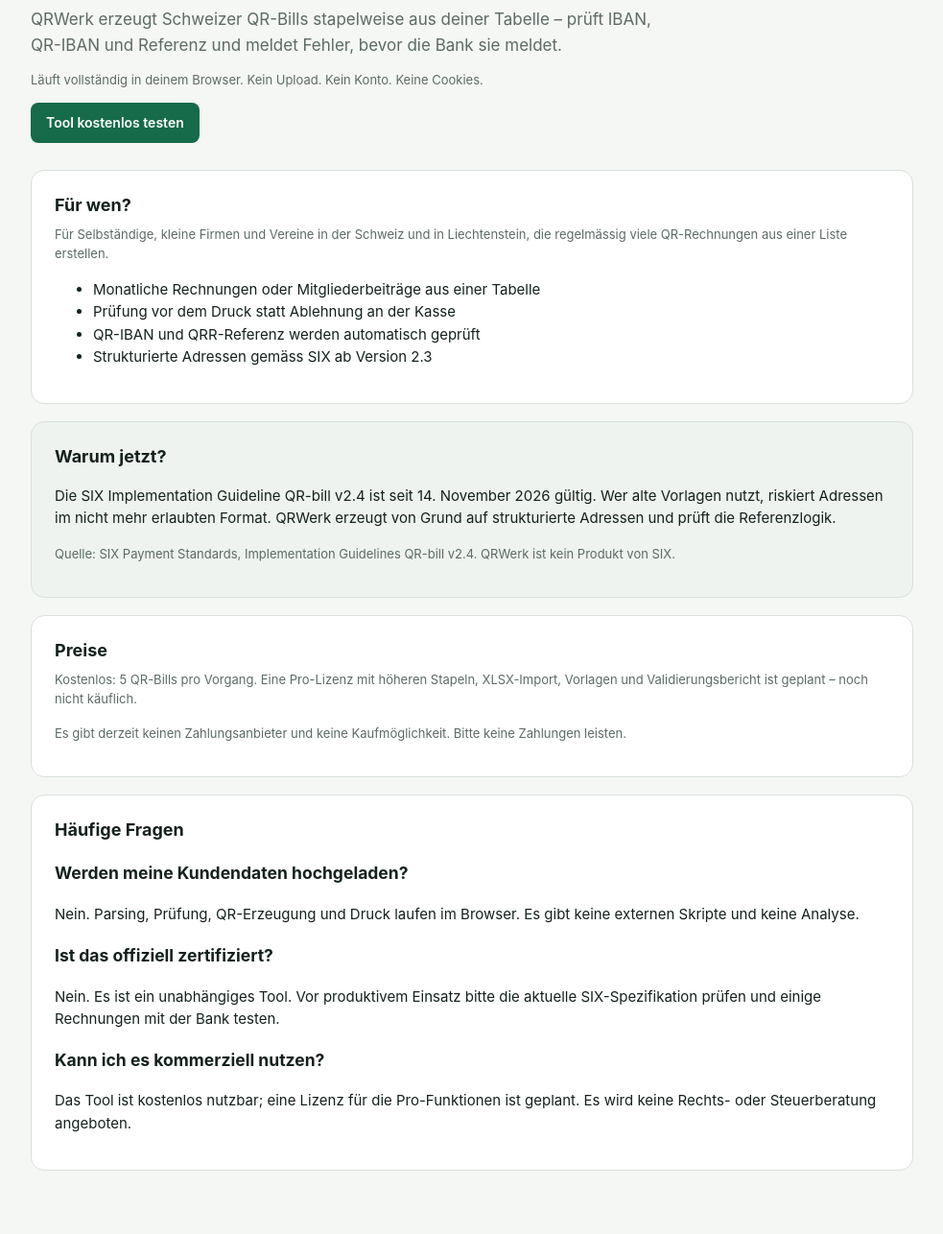
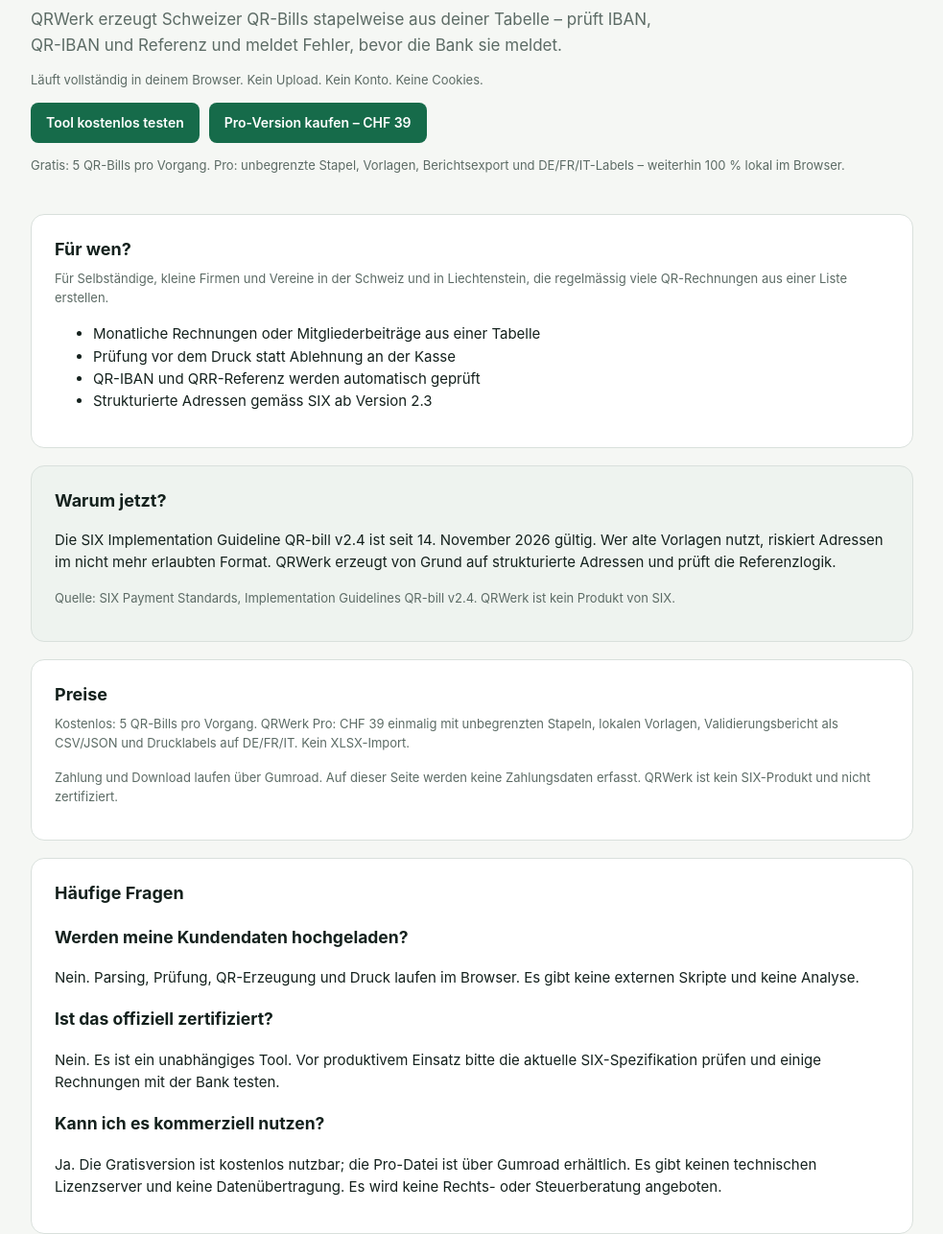
Before and after one commit to Phil-antrope/qrwerk, a plain HTML site: page index.html in a window 1280 px wide. Shown: the part 151-1437 px from the top of the page at 96% size, without its empty margins (148-1131 px from the left). Drawn offline with Linux system fonts and the light colour scheme.

Commit message:
Landingpage: Kaufbutton und korrekte Produktangaben
Pro-Version live: CHF 39 über Gumroad; Pricing/FAQ/Hinweise aktualisiert.

```diff
--- a/index.html
+++ b/index.html
@@ -10,7 +10,7 @@
 <body>
   <header class="topbar">
     <div class="brand"><span class="mark">Q</span> QRWerk</div>
-    <div class="badges"><span class="badge">SPC 0200 · SIX v2.4</span></div>
+    <div class="badges"><span class="badge">SPC 0200 · v2.4</span></div>
   </header>
 
   <main>
@@ -21,7 +21,10 @@
       <p class="hint">Läuft vollständig in deinem Browser. Kein Upload. Kein Konto. Keine Cookies.</p>
       <div class="actions">
         <a href="tool.html"><button type="button">Tool kostenlos testen</button></a>
+        <a href="https://gumroad.com/l/focvs"><button type="button">Pro-Version kaufen – CHF 39</button></a>
       </div>
+      <p class="hint">Gratis: 5 QR-Bills pro Vorgang. Pro: unbegrenzte Stapel, Vorlagen,
+        Berichtsexport und DE/FR/IT-Labels – weiterhin 100 % lokal im Browser.</p>
     </section>
 
     <section class="card">
@@ -47,10 +50,11 @@
 
     <section class="card">
       <h2>Preise</h2>
-      <p class="sub">Kostenlos: 5 QR-Bills pro Vorgang. Eine Pro-Lizenz mit höheren Stapeln,
-        XLSX-Import, Vorlagen und Validierungsbericht ist geplant – noch nicht käuflich.</p>
-      <p class="hint">Es gibt derzeit keinen Zahlungsanbieter und keine Kaufmöglichkeit.
-        Bitte keine Zahlungen leisten.</p>
+      <p class="sub">Kostenlos: 5 QR-Bills pro Vorgang. QRWerk Pro: CHF 39 einmalig mit
+        unbegrenzten Stapeln, lokalen Vorlagen, Validierungsbericht als CSV/JSON und
+        Drucklabels auf DE/FR/IT. Kein XLSX-Import.</p>
+      <p class="hint">Zahlung und Download laufen über Gumroad. Auf dieser Seite werden
+        keine Zahlungsdaten erfasst. QRWerk ist kein SIX-Produkt und nicht zertifiziert.</p>
     </section>
 
     <section class="card">
@@ -62,7 +66,8 @@
       <p>Nein. Es ist ein unabhängiges Tool. Vor produktivem Einsatz bitte die aktuelle
         SIX-Spezifikation prüfen und einige Rechnungen mit der Bank testen.</p>
       <h3>Kann ich es kommerziell nutzen?</h3>
-      <p>Das Tool ist kostenlos nutzbar; eine Lizenz für die Pro-Funktionen ist geplant.
+      <p>Ja. Die Gratisversion ist kostenlos nutzbar; die Pro-Datei ist über Gumroad
+        erhältlich. Es gibt keinen technischen Lizenzserver und keine Datenübertragung.
         Es wird keine Rechts- oder Steuerberatung angeboten.</p>
     </section>
   </main>
```
Also changed, not shown: 1 other file.
